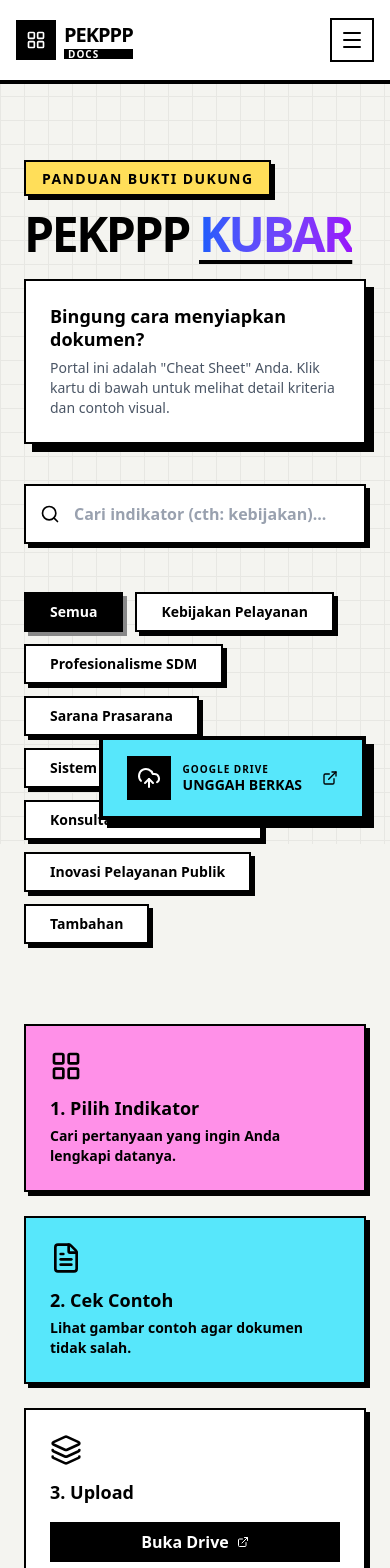
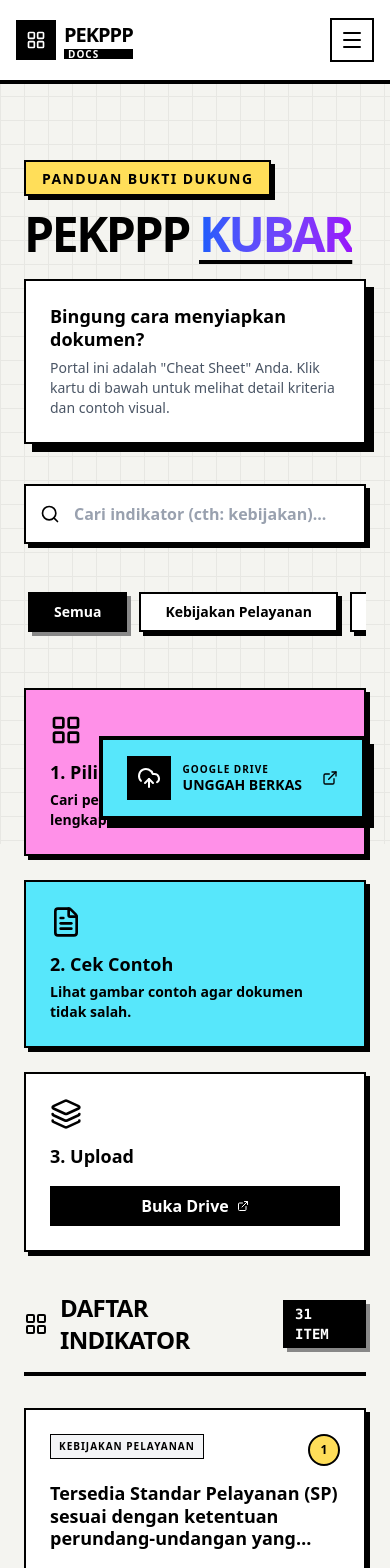
Before and after one commit to brayenid/pekppp-guide, a React (Vite) app: page / in a window 390 px wide. Shown: the top 1568 px of the page. Built offline with nearby package versions, Linux system fonts and the light colour scheme.

Commit message:
feat: update IndicatorModal header for improved layout and add responsive Marquee

```diff
--- a/src/components/IndicatorModal.tsx
+++ b/src/components/IndicatorModal.tsx
@@ -29,24 +29,31 @@ export const IndicatorModal = ({ data, onClose, onImageClick }: IndicatorModalPr
         animate={{ opacity: 1, scale: 1, y: 0 }}
         exit={{ opacity: 0, scale: 0.9, y: 20 }}
         className="relative w-full max-w-4xl max-h-[90vh] overflow-y-auto bg-white border-4 border-black shadow-[12px_12px_0px_0px_#000] flex flex-col">
-        {/* Header (Sticky agar tetap terlihat saat scroll) */}
-        <div className="sticky top-0 z-10 bg-[#FFDE59] border-b-4 border-black p-6 flex justify-between items-start">
-          <div className="pr-4">
-            <div className="flex items-center gap-3 mb-2">
-              <span className="bg-black text-white px-3 py-1 text-xs font-black uppercase tracking-widest shadow-[2px_2px_0px_0px_rgba(255,255,255,0.5)]">
+        {/* Header (Sticky) */}
+        {/* Perubahan: z-index dinaikkan jadi 50, dan items-center agar sejajar vertikal */}
+        <div className="sticky top-0 z-50 bg-[#FFDE59] border-b-4 border-black p-4 md:p-6 flex justify-between items-center gap-4">
+          {/* Container Teks: Tambahkan flex-1 dan min-w-0 agar tidak mendorong tombol */}
+          <div className="flex-1 min-w-0">
+            <div className="flex flex-wrap items-center gap-2 mb-2">
+              <span className="bg-black text-white px-2 py-1 text-[10px] md:text-xs font-black uppercase tracking-widest shadow-[2px_2px_0px_0px_rgba(255,255,255,0.5)]">
                 {data.aspek}
               </span>
-              <span className="font-mono font-bold text-black opacity-70">ID: {data.id}</span>
+              <span className="font-mono font-bold text-black opacity-70 text-xs md:text-sm">ID: {data.id}</span>
             </div>
-            <Marquee delay={1} className="text-xl md:text-xl font-black text-black overflow-hidden">
-              {/* Bungkus teks dengan span dan beri margin kanan (mr-8 atau mr-12) */}
-              <span className="mr-12">{data.pertanyaan}</span>
-            </Marquee>
+
+            {/* Marquee Wrapper */}
+            <div className="w-full overflow-hidden">
+              <Marquee delay={1} className="text-lg md:text-xl font-black text-black">
+                <span className="mr-12">{data.pertanyaan}</span>
+              </Marquee>
+            </div>
           </div>
+
+          {/* Tombol Close: shrink-0 wajib ada agar ukuran tidak menciut */}
           <button
             onClick={onClose}
-            className="shrink-0 p-2 bg-red-500 border-2 border-black text-white hover:bg-red-600 hover:shadow-[4px_4px_0px_0px_#000] transition-all active:translate-y-1 active:shadow-none">
-            <X className="w-6 h-6 stroke-[3]" />
+            className="shrink-0 w-10 h-10 md:w-12 md:h-12 flex items-center justify-center bg-red-500 border-2 border-black text-white hover:bg-red-600 hover:shadow-[4px_4px_0px_0px_#000] transition-all active:translate-y-1 active:shadow-none">
+            <X className="w-5 h-5 md:w-6 md:h-6 stroke-[3]" />
           </button>
         </div>
 
--- a/src/pages/Home.tsx
+++ b/src/pages/Home.tsx
@@ -47,7 +47,7 @@ const Home = () => {
       className={`relative min-h-screen font-sans text-black ${selectedIndicator || activeImage ? 'overflow-hidden h-screen' : ''}`}>
       <div className="relative z-10 max-w-7xl mx-auto px-6 py-16">
         {/* === SECTION 1: HEADER & SEARCH === */}
-        <section className="mb-20">
+        <section className="mb-10">
           <div className="flex flex-col lg:flex-row lg:items-end justify-between gap-10 mb-12">
             {/* Title Area */}
             <div className="max-w-2xl">
@@ -94,7 +94,7 @@ const Home = () => {
           </div>
 
           {/* Filter Buttons */}
-          <div className="flex flex-wrap gap-3">
+          <div className="flex gap-3 w-full px-1 overflow-x-auto flex-nowrap pb-4 md:flex-wrap md:overflow-visible md:pb-0 no-scrollbar">
             {categories.map((cat) => (
               <button
                 key={cat}
@@ -102,7 +102,8 @@ const Home = () => {
                   setFilter(cat)
                   scrollToIndicators()
                 }}
-                className={`px-6 py-2 text-sm font-bold border-2 border-black transition-all hover:-translate-y-1 hover:shadow-[4px_4px_0px_0px_#000] active:translate-y-0 active:shadow-none ${
+                // Tambahkan 'shrink-0' agar tombol tidak gepeng saat di mode mobile
+                className={`shrink-0 whitespace-nowrap px-6 py-2 text-sm font-bold border-2 border-black transition-all hover:-translate-y-1 hover:shadow-[4px_4px_0px_0px_#000] active:translate-y-0 active:shadow-none ${
                   filter === cat
                     ? 'bg-black text-white shadow-[4px_4px_0px_0px_#888]'
                     : 'bg-white text-black shadow-[4px_4px_0px_0px_#000]'
@@ -114,7 +115,7 @@ const Home = () => {
         </section>
 
         {/* === SECTION 2: 3-STEP INFO === */}
-        <section className="mb-20 grid grid-cols-1 md:grid-cols-3 gap-6">
+        <section className="mb-10 grid grid-cols-1 md:grid-cols-3 gap-6">
           {/* Step 1 */}
           <div className="p-6 bg-[#FF90E8] border-2 border-black shadow-[4px_4px_0px_0px_#000]">
             <LayoutGrid className="w-8 h-8 mb-3 text-black" />
```
